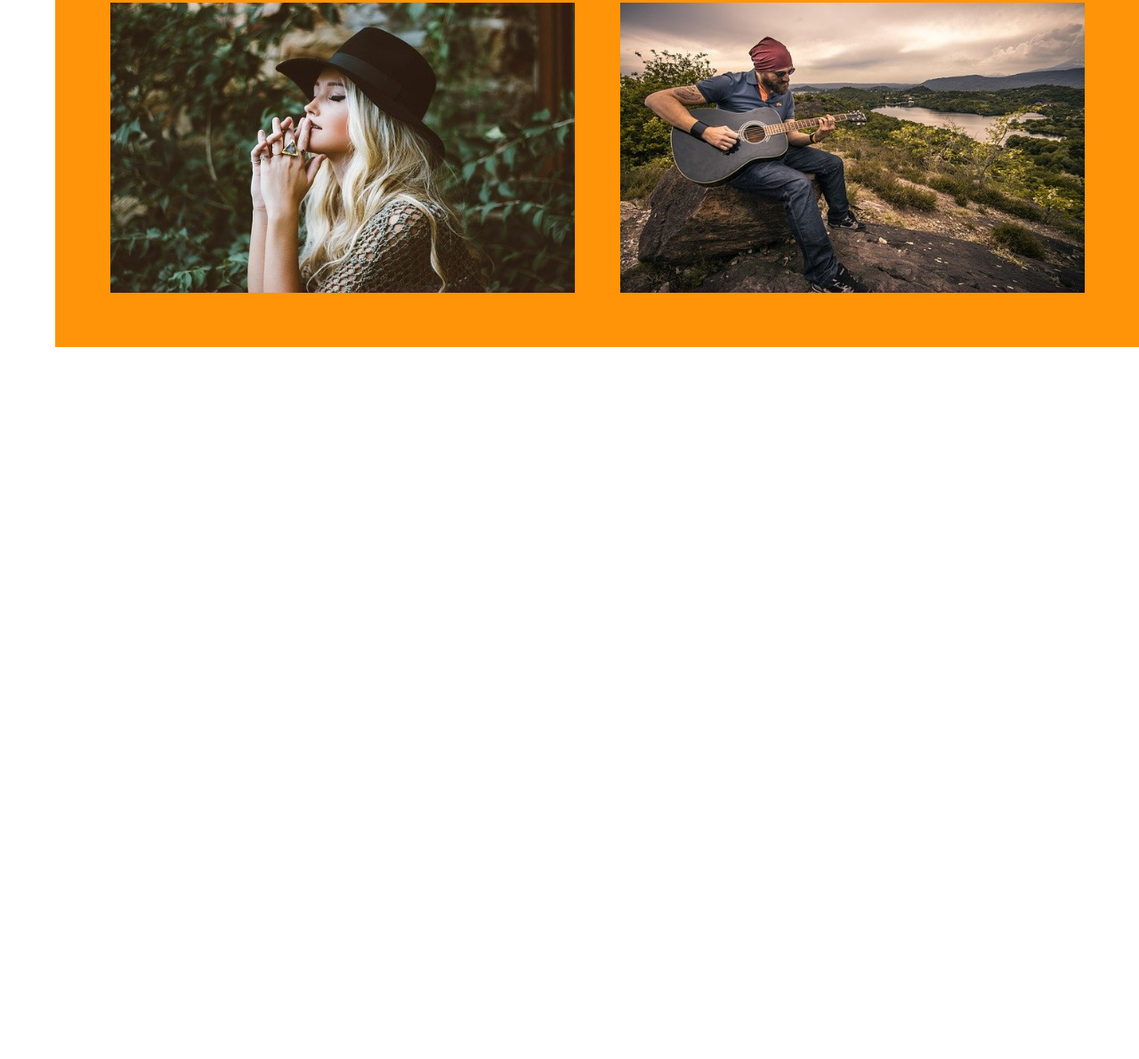
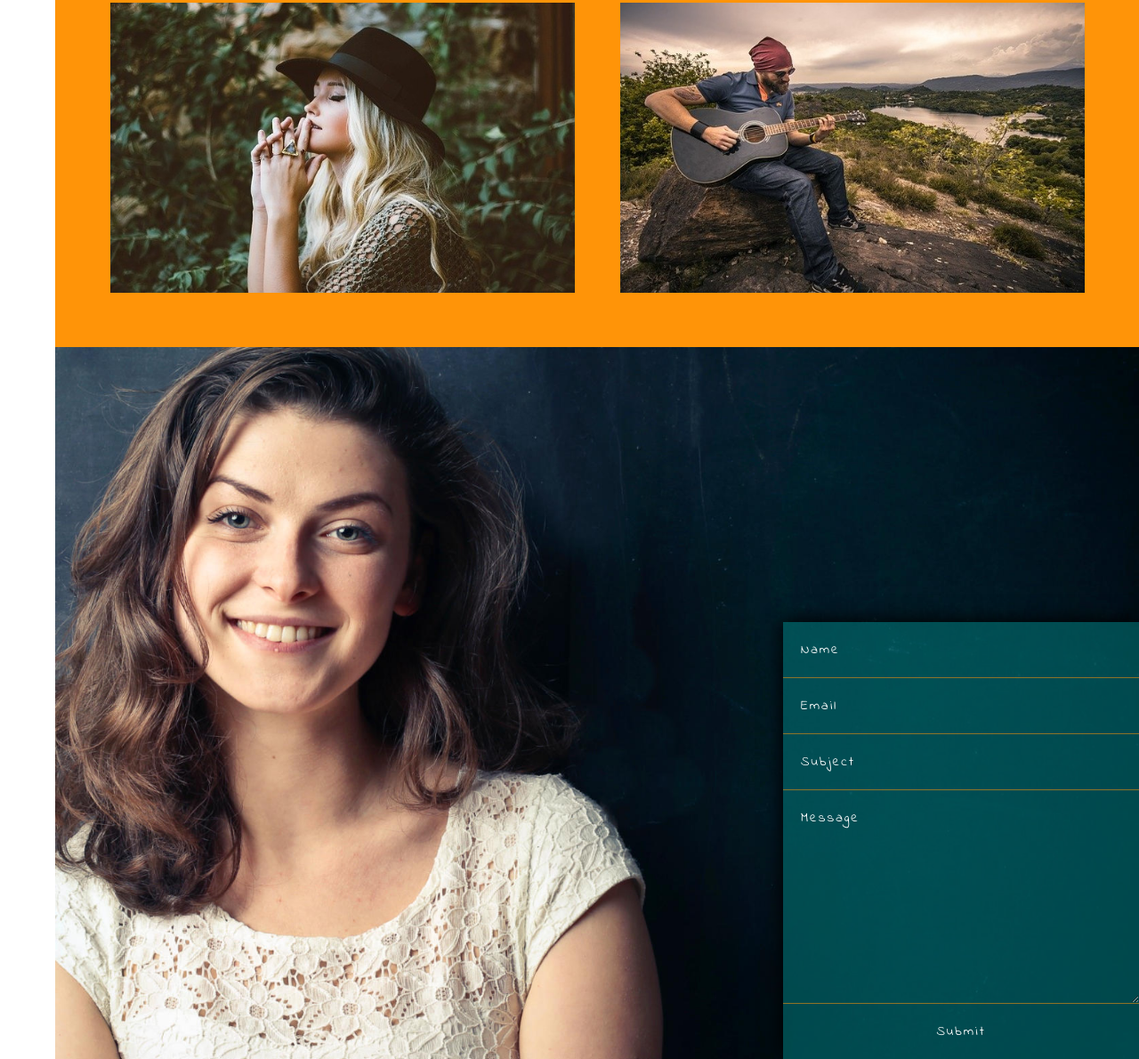
Before and after one commit to Redi-Shehu/portfolio2-ud-m.m, a plain HTML site: page index.html in a window 1280 px wide. Shown: the part 5443-6633 px from the top of the page at 89% size. Before the commit the page ends 5833 px from the top, so only its background shows below. Drawn offline with Linux system fonts and the light colour scheme; a web font is replaced by a local one.

Commit message:
Add files via upload

```diff
--- a/index.html
+++ b/index.html
@@ -274,7 +274,20 @@
         </div>
       </section>
       <!-- contact section -->
-      <section class="contact"></section>
+      <section class="contact">
+        <form action="" class="contact__form">
+          <input type="text" placeholder="Name" required />
+          <input type="email" placeholder="Email" required />
+          <input type="text" placeholder="Subject" />
+          <textarea
+            name="message"
+            id=""
+            placeholder="Message"
+            required
+          ></textarea>
+          <input type="submit" value="Submit" />
+        </form>
+      </section>
     </main>
     <script src="./app.js"></script>
   </body>
--- a/style.css
+++ b/style.css
@@ -669,7 +669,50 @@ section.work {
   transform: scale(0.95);
 }
 /* -----------CONTACT SECTION---------- */
+.contact {
+  height: 100vh;
+  background: url(./img/full-bg-03.jpg) left center/cover no-repeat;
 
+  display: flex;
+  justify-content: flex-end;
+  align-items: flex-end;
+}
+.contact__form {
+  flex-basis: 40rem;
+
+  display: flex;
+  flex-direction: column;
+  background-color: var(--tertiary-color-m);
+  box-shadow: -2px -2px 20px 0 black;
+}
+.contact__form input,
+.contact__form textarea {
+  border: none;
+  background: none;
+  font-family: var(--secondary-font);
+  color: #fff;
+  font-size: 1.5rem;
+  letter-spacing: var(--spacing);
+  padding: 2rem;
+  border-bottom: solid 0.1rem var(--secondary-color-m);
+}
+.contact__form textarea {
+  height: 30vh;
+}
+.contact__form input[type="submit"] {
+  border-bottom: none;
+  cursor: pointer;
+}
+.contact__form input:focus,
+.contact__form textarea:focus {
+  outline: 1px solid var(--secondary-color);
+}
+::placeholder {
+  color: #fff;
+}
+.contact__form input[type="submit"]:hover {
+  background-color: var(--primary-color);
+}
 /*--------------------------------- media 1510px */
 @media screen and (min-width: 1510px) {
   body {
@@ -831,3 +874,10 @@ section.work {
     font-size: calc(0.8rem + 1.5vw);
   }
 }
+/*--------------------------------- media 460px */
+@media screen and (max-width: 460px) {
+  /* CONTACT section */
+  .contact {
+    background-position: 15% 5%;
+  }
+}
```
